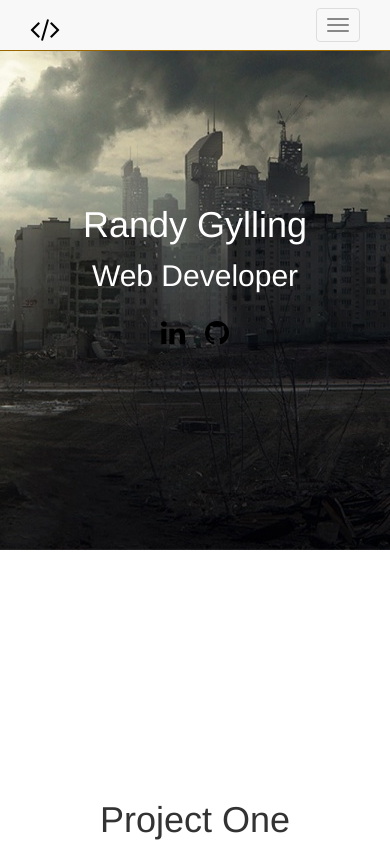
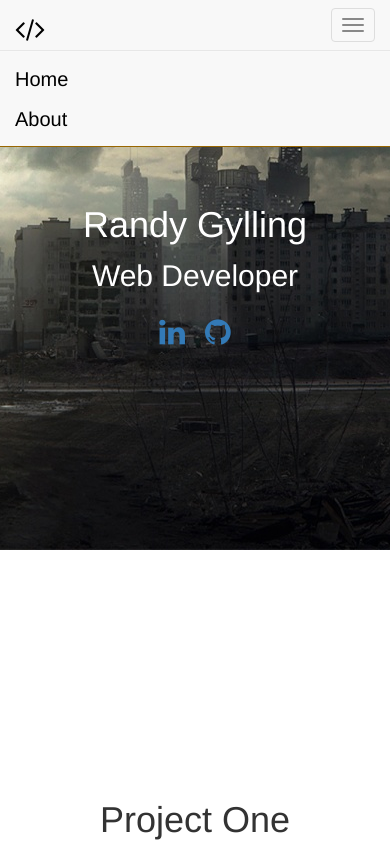
Before and after one commit to rgylling/portfolio, a plain HTML site: page index.html in a window 390 px wide. Shown: the top 844 px of the page. Drawn offline with nearby package versions, Linux system fonts and the light colour scheme.

Commit message:
class-03

```diff
--- a/index.html
+++ b/index.html
@@ -13,13 +13,16 @@
     <nav>
     <div class="navbar navbar-default navbar-fixed-top">
       <div id = "changecolor" class="container">
-        <button type="button" class="navbar-toggle" data-toggle="collapse" data-target=".navbar-collapse">
+        <div class="navbar-header">
+        <button type="button" class="navbar-toggle" data-toggle="collapse" data-target=".navbar-collapse" aria-expanded="false">
           <span class="icon-bar"></span>
           <span class="icon-bar"></span>
           <span class="icon-bar"></span>
         </button>
           <a id="changethis" class="navbar-brand text-muted" href="#"><i class="fa fa-code" aria-hidden="true"></i></a>
-        <div id= "firsts" class="collapse navbar-collapse">
+      </div>
+
+        <div id= "firsts" class="collapse in navbar-collapse" aria-expanded="true">
           <ul class="nav navbar-nav navbar-right">
             <li class = "tab" id = "first" ><a href="#">Home</a></li>
             <li class = "tab" id ="second"><a href="#">About</a></li>
--- a/styles/portfolio.css
+++ b/styles/portfolio.css
@@ -5,7 +5,10 @@
 }
 
 
-
+#changethis {
+  font-size:28px;
+  color:black;
+}
 
 
 .jumbotron {
@@ -41,10 +44,7 @@
   width:100%;
 }
 
-.fa {
-  font-size:28px;
-  color:black;
-}
+
 
 .navbar-default .navbar-nav>li>a {
   color:black;
```
